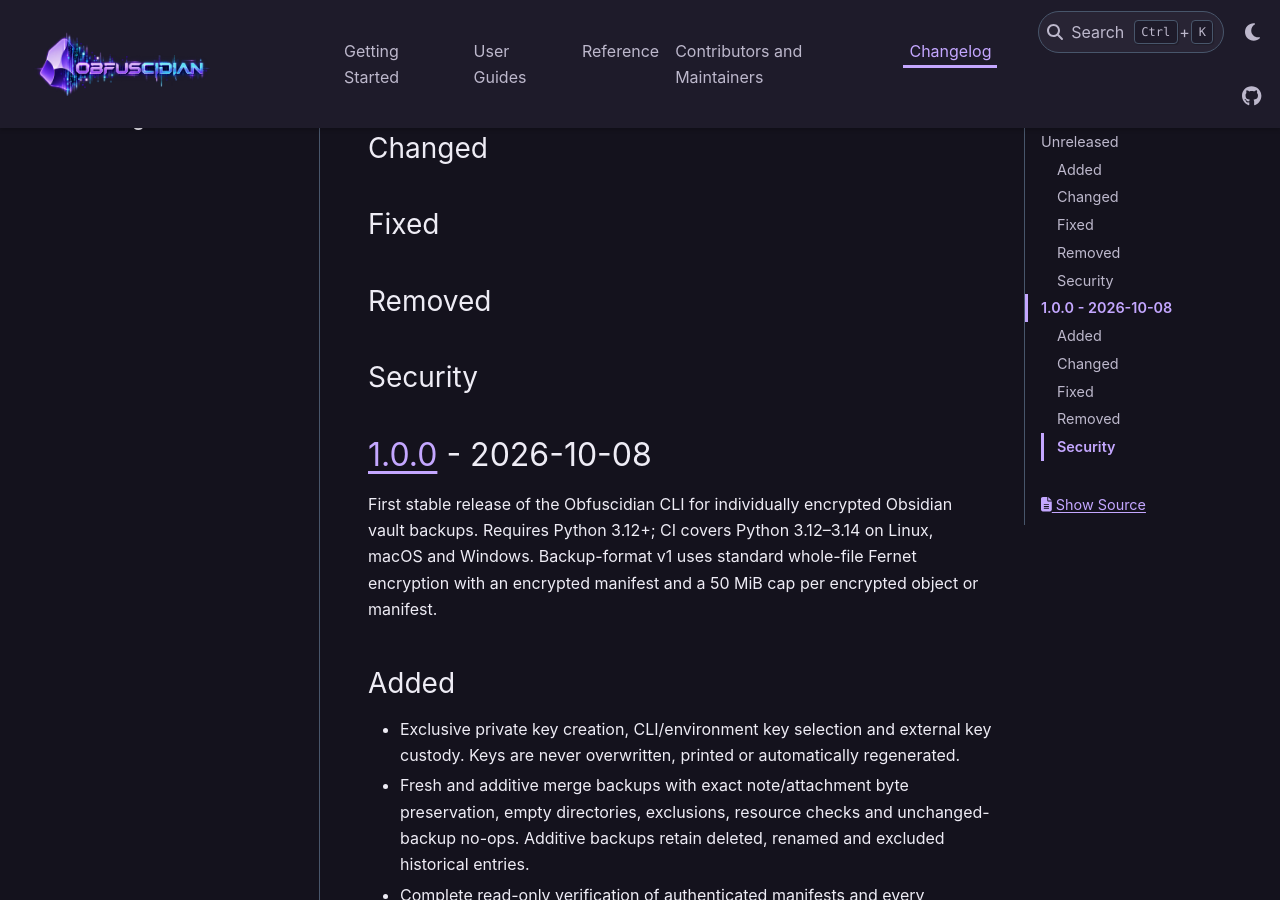
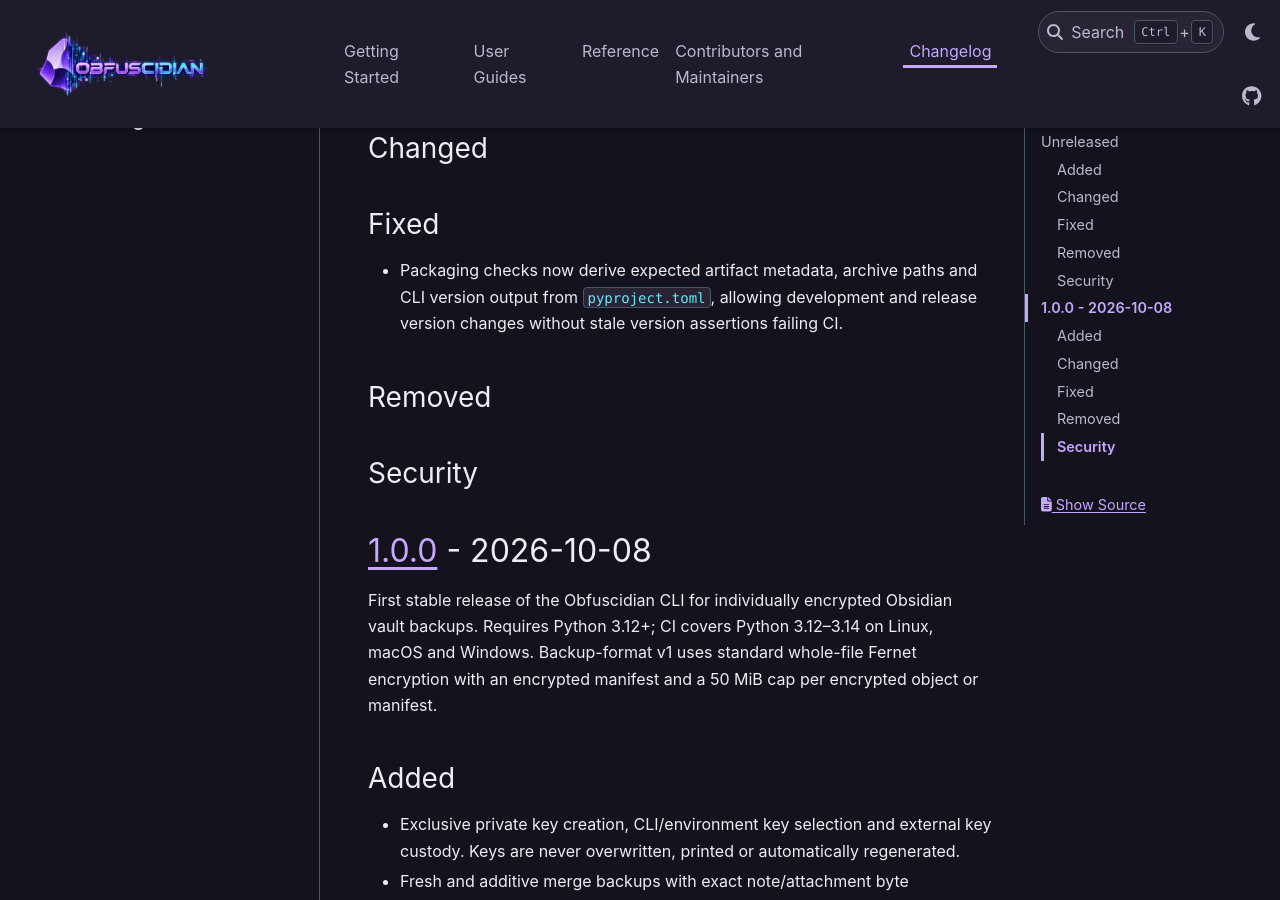
Before and after one commit to jeffshurtliff/obfuscidian, a Sphinx documentation site: the page built from docs/CHANGELOG.md, in a window 1280 px wide and 900 px high, scrolled down 404 px. Built offline with Sphinx 7.4.7 and the PyData theme 0.15.4, drawn with Linux system fonts in a browser that asks for light colours.

Commit message:
Updated packaging checks to allow version changes without stale version assertions failing CI

```diff
--- a/docs/CHANGELOG.md
+++ b/docs/CHANGELOG.md
@@ -10,6 +10,10 @@
 ### Changed
 
 ### Fixed
+
+- Packaging checks now derive expected artifact metadata, archive paths and CLI
+  version output from `pyproject.toml`, allowing development and release version
+  changes without stale version assertions failing CI.
 
 ### Removed
 
```
Also changed, not shown: 1 other file.
